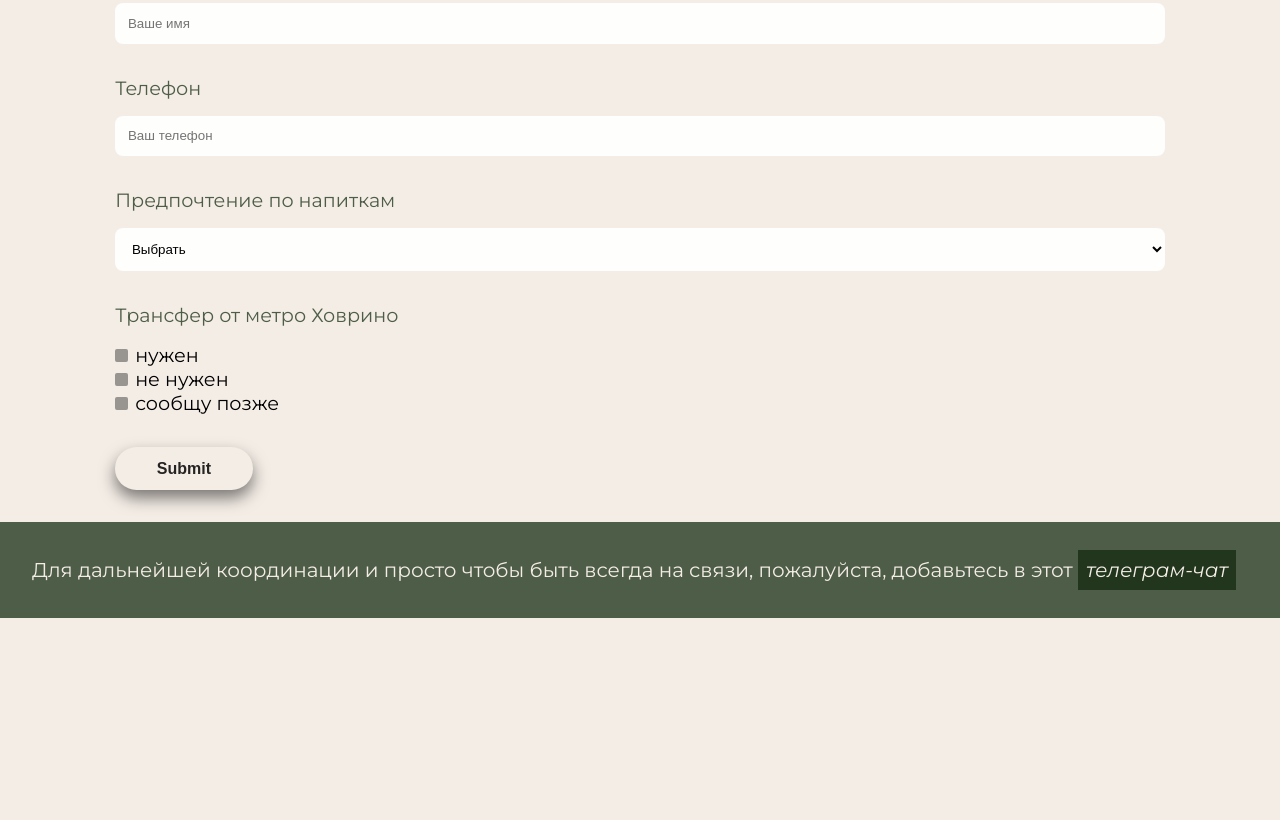
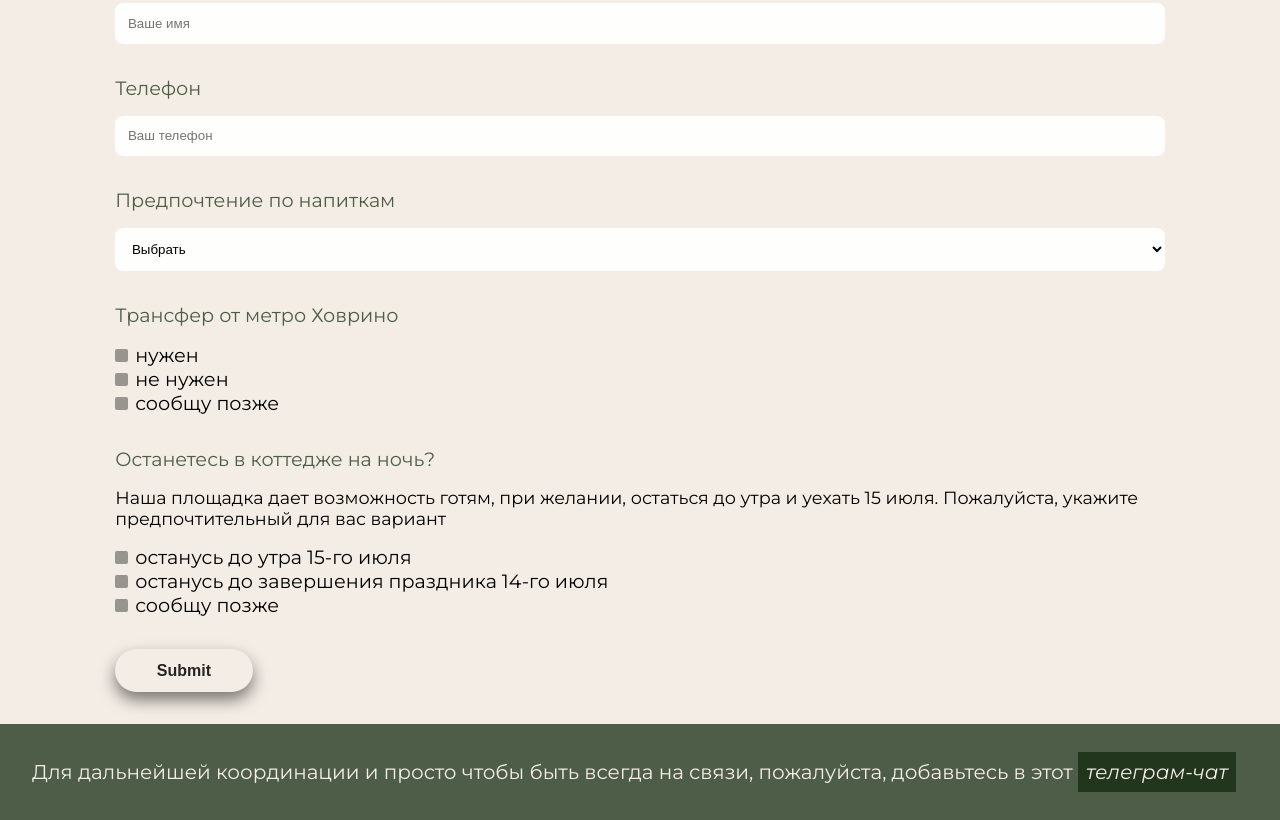
Before and after one commit to alenavin/wedding-invitation, a website: page index.html in a window 1280 px wide. Shown: the part 7251-8071 px from the top of the page. Before the commit the page ends 7869 px from the top, so only its background shows below. Drawn offline with Linux system fonts and the light colour scheme.

Commit message:
fix form

```diff
--- a/index.html
+++ b/index.html
@@ -183,6 +183,29 @@
               <label for="dontknow">сообщу позже</label>
             </div>
           </div>
+
+          <span>Останетесь в коттедже на ночь?</span><br>
+          <p id="stay-p">Наша площадка дает возможность готям, при желании, остаться до утра и уехать 15 июля. Пожалуйста, укажите предпочтительный для вас вариант</p>
+          <div class="stay">
+            <div>
+              <input type="radio" name="stay" id="yes" value="Останусь до утра 15-го июля" />
+              <label for="yes">останусь до утра 15-го июля</label>
+            </div>
+            <div>
+              <input type="radio" name="stay" id="no" value='Останусь до завершения праздника 14-го июля' />
+              <label for="no">останусь до завершения праздника 14-го июля</label>
+            </div>
+
+            <div>
+              <input
+                type="radio"
+                name="stay"
+                id="dontknow"
+                value="Сообщу позже"
+              />
+              <label for="dontknow">сообщу позже</label>
+            </div>
+          </div>
           <input type="submit" name="send" id="" class="btn" />
         </form>
       </div>
--- a/sass/form.scss
+++ b/sass/form.scss
@@ -51,27 +51,11 @@ html {
         font-weight: 400;
       }
 
-      .transfer {
+      .transfer,
+      .stay {
         margin: 1rem 0 2rem;
         display: flex;
         flex-direction: column;
-
-        input {
-          appearance: none;
-          width: 0.8rem;
-          height: 0.8rem;
-          background-color: rgba(0, 0, 0, 0.376);
-          border-radius: 15%;
-          cursor: pointer;
-          transition: 0.3s;
-        }
-
-        input:checked {
-          background-color: $color-secondary;
-          border-radius: 50%;
-          width: 1rem;
-          height: 1rem;
-        }
 
         label {
           margin-left: 0.2rem;
@@ -83,6 +67,30 @@ html {
       }
     }
   }
+}
+
+#yes,
+#no,
+#dontknow {
+  appearance: none;
+  width: 0.8rem;
+  height: 0.8rem;
+  background-color: rgba(0, 0, 0, 0.376);
+  border-radius: 15%;
+  cursor: pointer;
+  transition: 0.3s;
+
+  &:checked {
+    background-color: $color-secondary;
+    border-radius: 50%;
+    width: 1rem;
+    height: 1rem;
+  }
+}
+
+#stay-p {
+  padding: 1rem 0 0 0;
+  font-size: 1.1rem;
 }
 
 input[type="number"]::-webkit-outer-spin-button,
```
Also changed, not shown: css/style.css.
